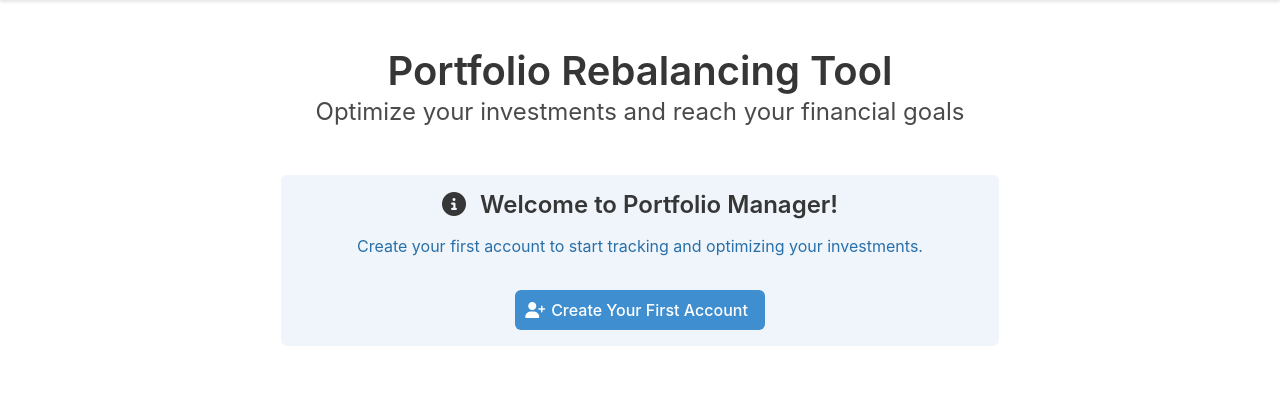
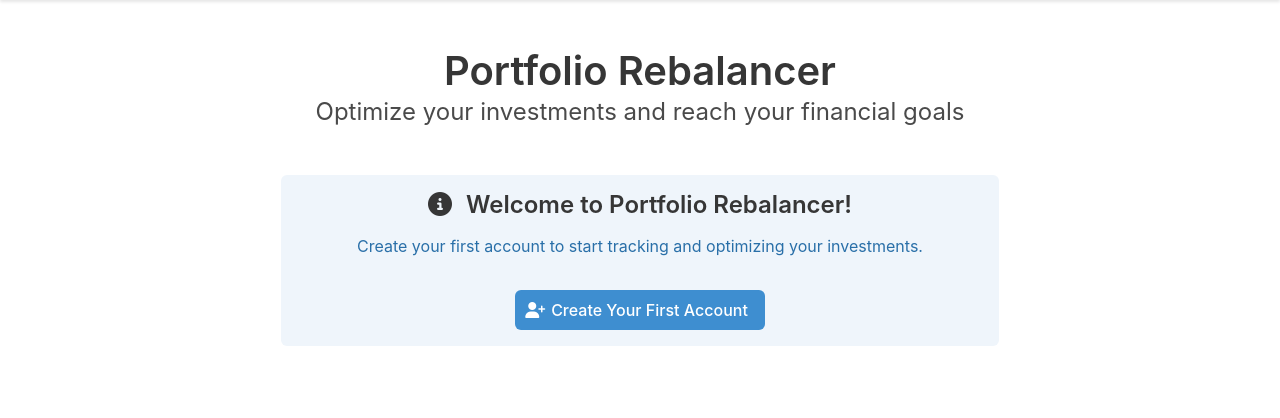
Before and after one commit to icon3333/portfolio_rebalancer, a Flask app: page / in a window 1280 px wide. Shown: the part 57-475 px from the top of the page. Run offline with Flask 3, Linux system fonts and the light colour scheme; data comes from the database, SQL or seed files in the repository; some libraries are stand-ins or nearby versions.

Commit message:
fixed name across app

```diff
--- a/templates/pages/index.html
+++ b/templates/pages/index.html
@@ -1,6 +1,6 @@
 {% extends "base.html" %}
 
-{% block title %}Portfolio Manager - Welcome{% endblock %}
+{% block title %}Portfolio Rebalancer - Welcome{% endblock %}
 
 {% set show_sidebar = session.account_id is defined and session.account_id %}
 
@@ -97,7 +97,7 @@
         <div class="container">
             <div class="columns is-centered">
                 <div class="column is-8 has-text-centered">
-                    <h1 class="title is-2">Portfolio Rebalancing Tool</h1>
+                    <h1 class="title is-2">Portfolio Rebalancer</h1>
                     <h2 class="subtitle is-4 mb-6">Optimize your investments and reach your financial goals</h2>
 
                     {% if accounts %}
@@ -137,7 +137,7 @@
                     {% else %}
                         <div class="notification is-info is-light">
                             <div class="content">
-                                <h3><i class="fas fa-info-circle mr-2"></i> Welcome to Portfolio Manager!</h3>
+                                <h3><i class="fas fa-info-circle mr-2"></i> Welcome to Portfolio Rebalancer!</h3>
                                 <p>Create your first account to start tracking and optimizing your investments.</p>
                                 <button class="button is-info mt-3 js-modal-trigger" data-target="create-account-modal">
                                     <span class="icon">
```
